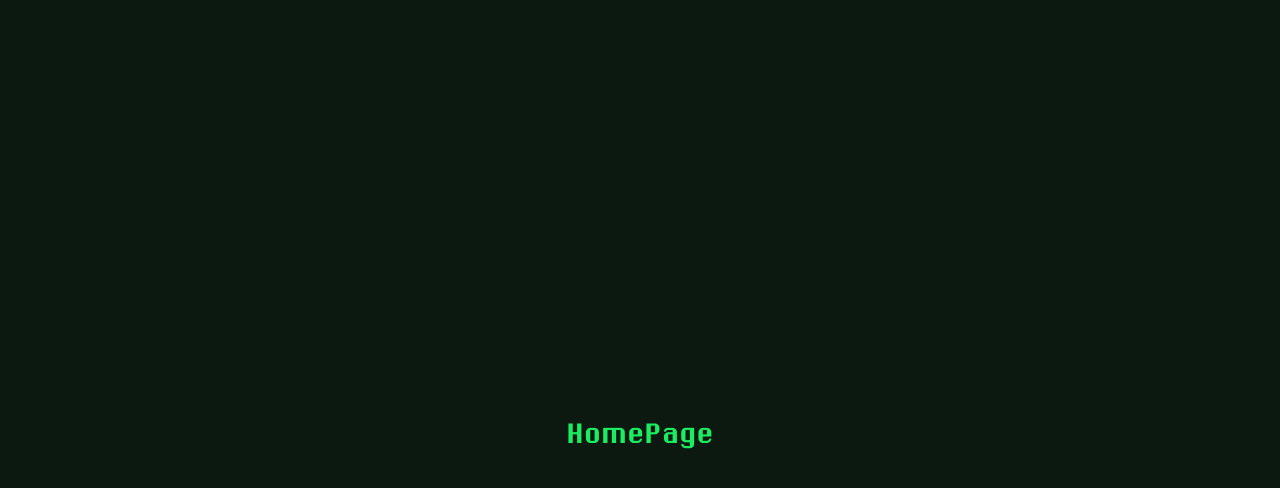
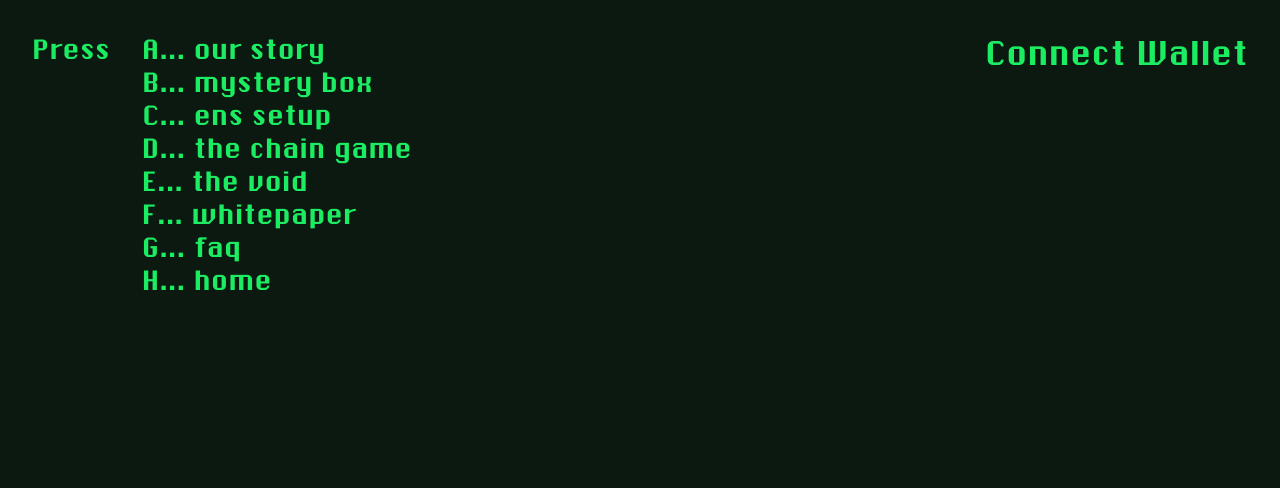
Before and after one commit to nobleuppal/newChainKids, a React (Create React App) app: page /home in a window 1280 px wide. Shown: the top 488 px of the page. Built offline with nearby package versions, Linux system fonts and the light colour scheme.

Commit message:
making navbar

```diff
--- a/src/Default.css
+++ b/src/Default.css
@@ -13,6 +13,7 @@
     font-family: chicago;
     color: var(--text);
     background-color: var(--background);
+    box-sizing: border-box;
 }
 ul {
     list-style: none;
--- a/src/HomePage.jsx
+++ b/src/HomePage.jsx
@@ -1,11 +1,13 @@
 import React from "react";
+import Navbar from "./Navbar";
+import './Default.css';
 
 class HomePage extends React.Component {
 
 
     render() {
         return(
-            <div>HomePage</div>
+            <div class="home-page"><Navbar/></div>
         );
     }
 
--- a/src/NavBar.jsx
+++ b/src/NavBar.jsx
@@ -1,13 +1,31 @@
 import React from "react";
-import {Link} from "react-router-dom";
+import { Link } from 'react-router-dom';
+import './Navbar.css';
+import './Default.css';
 
-function NavBar() {
-    return(
-        <ul>
-            <li ></li>
-        </ul>
-    )
-
+class Navbar extends React.Component {
+    render() {
+        return(
+            <div class="nav-bar">
+                <div class="press">
+                    Press
+                </div>
+                <ul class="options">
+                    <li>A... our story</li>
+                    <li>B... mystery box</li>
+                    <li>C... ens setup</li>
+                    <li>D... the chain game</li>
+                    <li>E... the void</li>
+                    <li>F... whitepaper</li>
+                    <li>G... faq</li>
+                    <li><Link to="/home">H... home</Link></li>
+                </ul>
+                <div class="connect">
+                    <button>Connect Wallet</button>
+                </div>
+            </div>
+        );
+    }
 }
 
-export default NavBar;
+export default Navbar;
--- /dev/null
+++ b/src/Navbar.css
@@ -0,0 +1,34 @@
+
+.home-page, .press {
+    margin: 0rem;
+}
+.nav-bar {
+    display: flex;
+    text-align: justify;
+    column-gap: 2rem;
+    padding: 0rem 2rem;
+    width: 100vw;
+}
+a {
+    text-decoration: none;
+}
+.connect {
+    margin: 0rem;
+    height: fit-content;
+    margin: 0rem 0rem 0rem auto;
+}
+.connect button {
+    color: var(--text);
+    background-color: var(--background);
+    border: transparent;
+    font-size: 2rem;
+    cursor: pointer;
+}
+.App-header {
+    display: flex;
+    align-items: center;
+    padding: 2rem;
+}
+.options {
+    margin: 0rem;
+}
```
